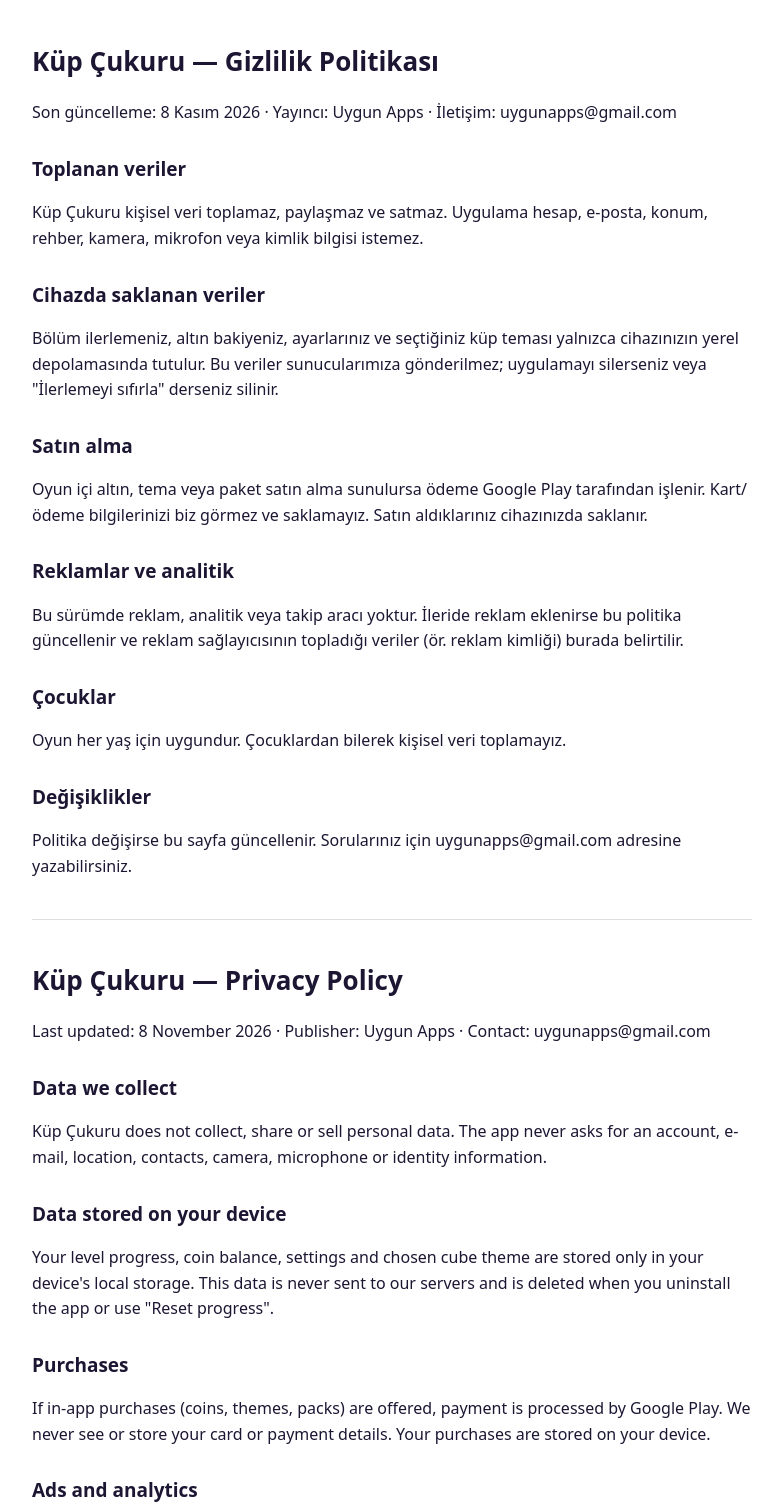
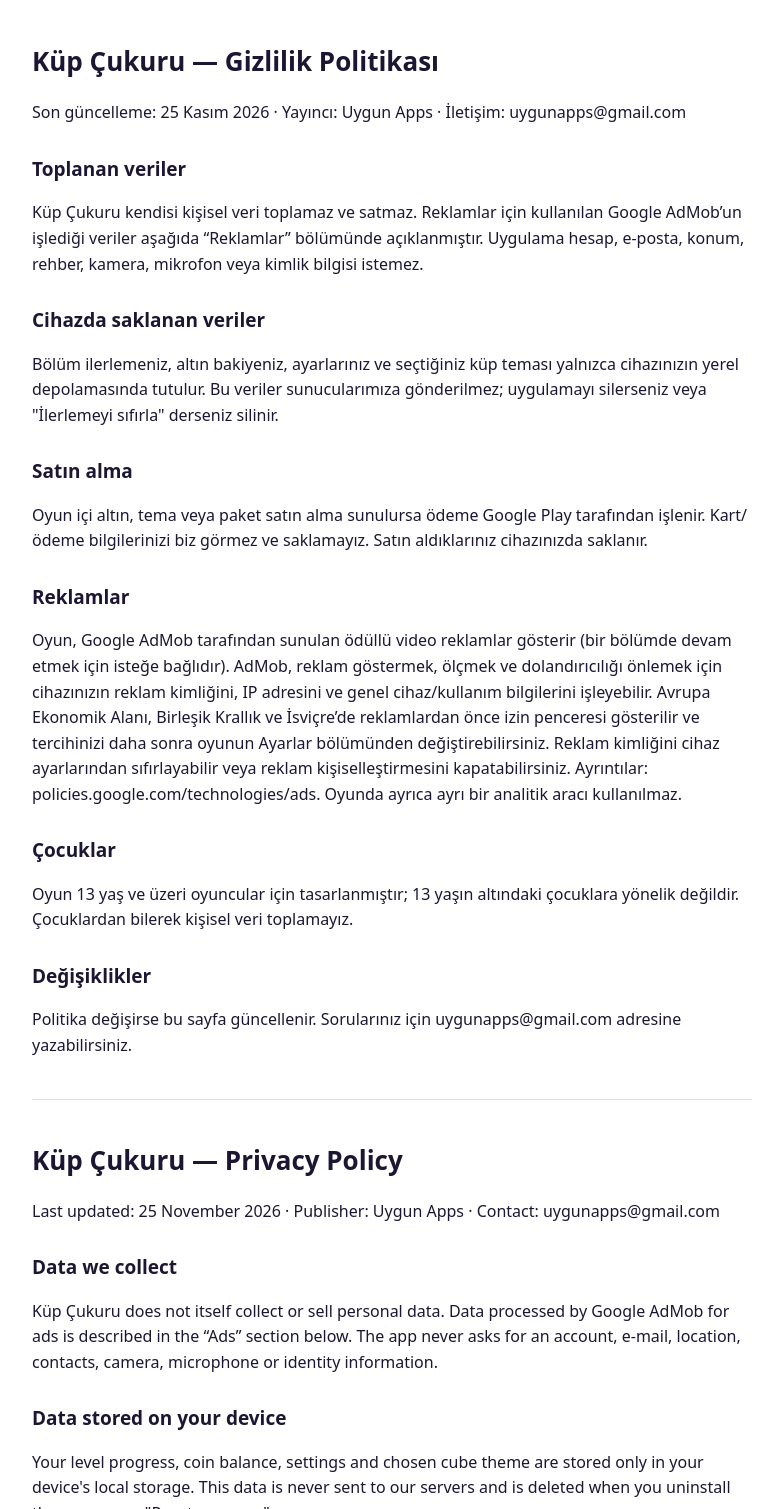
Before and after one commit to UygunApps/kupcukuru-privacy, a plain HTML site: page index.html in a window 1280 px wide. Shown: the top 1509 px of the page, without its empty margins (248-1026 px from the left). Drawn offline with Linux system fonts and the light colour scheme.

Commit message:
Revise privacy policy and update contact details
Updated privacy policy details and contact information.

```diff
--- a/index.html
+++ b/index.html
@@ -1,18 +1,18 @@
 <!doctype html><html lang="tr"><head><meta charset="utf-8"><meta name="viewport" content="width=device-width,initial-scale=1"><title>Küp Çukuru - Gizlilik Politikası / Privacy Policy</title>
 <style>body{font:16px/1.6 system-ui,sans-serif;max-width:720px;margin:0 auto;padding:24px 16px;color:#1d1633}h1{font-size:26px}h2{font-size:19px;margin-top:28px}hr{margin:40px 0;border:0;border-top:1px solid #ddd}</style></head><body>
-<h1>Küp Çukuru — Gizlilik Politikası</h1><p>Son güncelleme: 8 Kasım 2026 · Yayıncı: Uygun Apps · İletişim: uygunapps@gmail.com</p>
-<h2>Toplanan veriler</h2><p>Küp Çukuru kişisel veri toplamaz, paylaşmaz ve satmaz. Uygulama hesap, e-posta, konum, rehber, kamera, mikrofon veya kimlik bilgisi istemez.</p>
+<h1>Küp Çukuru — Gizlilik Politikası</h1><p>Son güncelleme: 25 Kasım 2026 · Yayıncı: Uygun Apps · İletişim: uygunapps@gmail.com</p>
+<h2>Toplanan veriler</h2><p>Küp Çukuru kendisi kişisel veri toplamaz ve satmaz. Reklamlar için kullanılan Google AdMob’un işlediği veriler aşağıda “Reklamlar” bölümünde açıklanmıştır. Uygulama hesap, e-posta, konum, rehber, kamera, mikrofon veya kimlik bilgisi istemez.</p>
 <h2>Cihazda saklanan veriler</h2><p>Bölüm ilerlemeniz, altın bakiyeniz, ayarlarınız ve seçtiğiniz küp teması yalnızca cihazınızın yerel depolamasında tutulur. Bu veriler sunucularımıza gönderilmez; uygulamayı silerseniz veya "İlerlemeyi sıfırla" derseniz silinir.</p>
 <h2>Satın alma</h2><p>Oyun içi altın, tema veya paket satın alma sunulursa ödeme Google Play tarafından işlenir. Kart/ödeme bilgilerinizi biz görmez ve saklamayız. Satın aldıklarınız cihazınızda saklanır.</p>
-<h2>Reklamlar ve analitik</h2><p>Bu sürümde reklam, analitik veya takip aracı yoktur. İleride reklam eklenirse bu politika güncellenir ve reklam sağlayıcısının topladığı veriler (ör. reklam kimliği) burada belirtilir.</p>
-<h2>Çocuklar</h2><p>Oyun her yaş için uygundur. Çocuklardan bilerek kişisel veri toplamayız.</p>
+<h2>Reklamlar</h2><p>Oyun, Google AdMob tarafından sunulan ödüllü video reklamlar gösterir (bir bölümde devam etmek için isteğe bağlıdır). AdMob, reklam göstermek, ölçmek ve dolandırıcılığı önlemek için cihazınızın reklam kimliğini, IP adresini ve genel cihaz/kullanım bilgilerini işleyebilir. Avrupa Ekonomik Alanı, Birleşik Krallık ve İsviçre’de reklamlardan önce izin penceresi gösterilir ve tercihinizi daha sonra oyunun Ayarlar bölümünden değiştirebilirsiniz. Reklam kimliğini cihaz ayarlarından sıfırlayabilir veya reklam kişiselleştirmesini kapatabilirsiniz. Ayrıntılar: policies.google.com/technologies/ads. Oyunda ayrıca ayrı bir analitik aracı kullanılmaz.</p>
+<h2>Çocuklar</h2><p>Oyun 13 yaş ve üzeri oyuncular için tasarlanmıştır; 13 yaşın altındaki çocuklara yönelik değildir. Çocuklardan bilerek kişisel veri toplamayız.</p>
 <h2>Değişiklikler</h2><p>Politika değişirse bu sayfa güncellenir. Sorularınız için uygunapps@gmail.com adresine yazabilirsiniz.</p>
 <hr>
-<h1>Küp Çukuru — Privacy Policy</h1><p>Last updated: 8 November 2026 · Publisher: Uygun Apps · Contact: uygunapps@gmail.com</p>
-<h2>Data we collect</h2><p>Küp Çukuru does not collect, share or sell personal data. The app never asks for an account, e-mail, location, contacts, camera, microphone or identity information.</p>
+<h1>Küp Çukuru — Privacy Policy</h1><p>Last updated: 25 November 2026 · Publisher: Uygun Apps · Contact: uygunapps@gmail.com</p>
+<h2>Data we collect</h2><p>Küp Çukuru does not itself collect or sell personal data. Data processed by Google AdMob for ads is described in the “Ads” section below. The app never asks for an account, e-mail, location, contacts, camera, microphone or identity information.</p>
 <h2>Data stored on your device</h2><p>Your level progress, coin balance, settings and chosen cube theme are stored only in your device's local storage. This data is never sent to our servers and is deleted when you uninstall the app or use "Reset progress".</p>
 <h2>Purchases</h2><p>If in-app purchases (coins, themes, packs) are offered, payment is processed by Google Play. We never see or store your card or payment details. Your purchases are stored on your device.</p>
-<h2>Ads and analytics</h2><p>This version contains no ads, analytics or tracking tools. If ads are added in the future, this policy will be updated and the data collected by the ad provider (e.g. advertising ID) will be disclosed here.</p>
-<h2>Children</h2><p>The game is suitable for all ages. We do not knowingly collect personal data from children.</p>
+<h2>Ads</h2><p>The game shows rewarded video ads served by Google AdMob (optional, to continue a level). AdMob may process your device’s advertising ID, IP address and general device/usage information to serve and measure ads and to prevent fraud. In the European Economic Area, the United Kingdom and Switzerland a consent dialog is shown before ads, and you can change your choice later in the game’s Settings. You can reset your advertising ID or turn off ad personalization in your device settings. More: policies.google.com/technologies/ads. The game uses no separate analytics tool.</p>
+<h2>Children</h2><p>The game is designed for players aged 13 and over and is not directed at children under 13. We do not knowingly collect personal data from children.</p>
 <h2>Changes</h2><p>If this policy changes, this page will be updated. Contact: uygunapps@gmail.com</p>
 </body></html>
```
